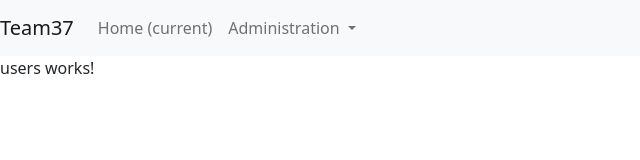
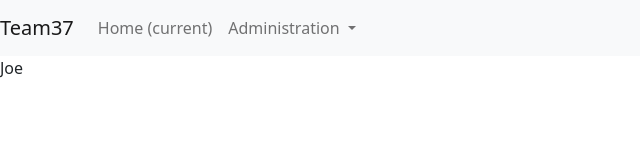
Before and after one commit to javallej/Team37, an Angular app in the folder Team37FrontPage/: page /admin/users in a window 1280 px wide. Shown: the top 160 px of the page, without its empty margins (0-640 px from the left). Built offline with nearby package versions, Linux system fonts and the light colour scheme.

Commit message:
Dummy Data

```diff
--- a/Team37FrontPage/src/app/admin/users/users.component.html
+++ b/Team37FrontPage/src/app/admin/users/users.component.html
@@ -1 +1 @@
-<p>users works!</p>
+<p>{{users.name}}</p>
--- a/Team37FrontPage/src/app/admin/users/users.component.ts
+++ b/Team37FrontPage/src/app/admin/users/users.component.ts
@@ -1,4 +1,6 @@
 import { Component, OnInit } from '@angular/core';
+import {DataService} from "../../data.service";
+import {User} from "../../model/User";
 
 @Component({
   selector: 'app-users',
@@ -7,9 +9,12 @@ import { Component, OnInit } from '@angular/core';
 })
 export class UsersComponent implements OnInit {
 
-  constructor() { }
+  users:User = new User;
+
+  constructor(private dataService : DataService) { }
 
   ngOnInit(): void {
+    this.users = this.dataService.users;
   }
 
 }
--- a/Team37FrontPage/src/app/data.service.ts
+++ b/Team37FrontPage/src/app/data.service.ts
@@ -1,9 +1,16 @@
 import { Injectable } from '@angular/core';
+import {User} from "./model/User";
 
 @Injectable({
   providedIn: 'root'
 })
 export class DataService {
 
-  constructor() { }
+  users: User = new User;
+
+  constructor() {
+
+    this.users.name = "Joe";
+
+  }
 }
```
